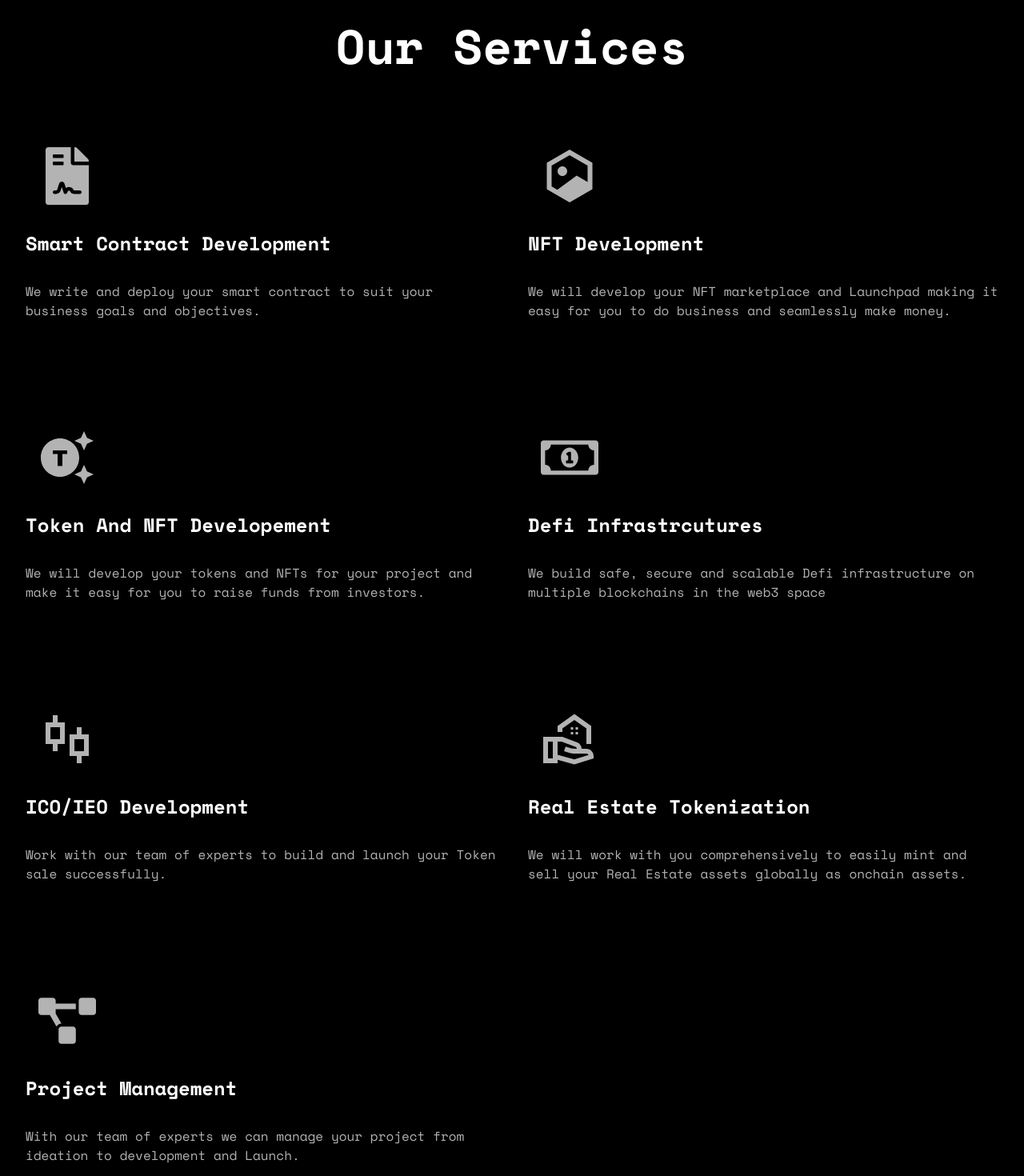
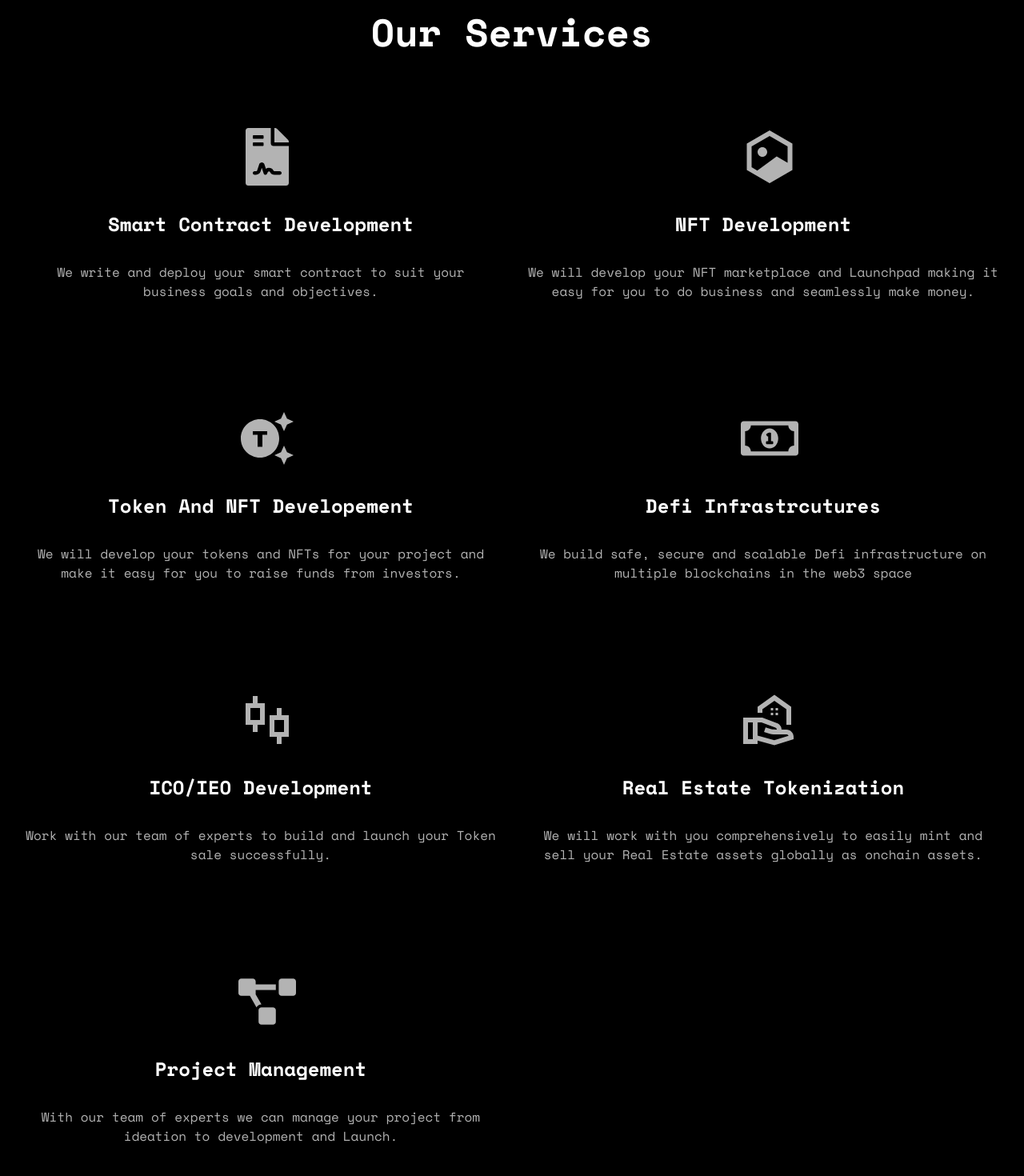
Before and after one commit to timmypelumy/fluur, a React (Vite) app: page / in a window 1280 px wide. Shown: the part 1280-2750 px from the top of the page at 80% size. Built offline with nearby package versions, Linux system fonts and the light colour scheme.

Commit message:
layout fixes

```diff
--- a/src/App.jsx
+++ b/src/App.jsx
@@ -80,12 +80,12 @@ export default function Home() {
         {/* Second box  */}
 
         <div className="mt-8 mb-16 w-full space-y-16 ">
-          <h2 className="text-white text-3xl  md:text-4xl  lg:text-6xl font-bold text-center ">
+          <h2 className="text-white text-3xl  md:text-4xl  lg:text-5xl font-bold text-center ">
             What is Fluur?
           </h2>
 
           <div className="mt-6 flex flex-col justify-center items-center px-8">
-            <p className="text-white max-w-5xl text-xl  md:text-xl  lg:text-2xl font-bold text-left lg:text-center ">
+            <p className="text-white max-w-5xl text-xl  md:text-xl  lg:text-2xl font-normal text-center lg:text-center ">
               Fluur is a web3 tech startup that focuses on building top notch
               infrastructures for other web 3 projects and tech startups. We are
               a development and marketing firm that offers end to end solutions
@@ -98,12 +98,12 @@ export default function Home() {
             </p>
           </div>
 
-          <h2 className="text-white text-3xl  md:text-4xl  lg:text-6xl font-bold text-center ">
+          <h2 className="text-white text-3xl  md:text-4xl  lg:text-5xl font-bold text-center ">
             Our Services
           </h2>
 
-          <div className="grid grid-cols-1 lg:grid-cols-2 justify-items-stretch gap-y-32 gap-x-10 py-8   text-white/70  mt-16 px-8 ">
-            <div>
+          <div className="grid grid-cols-1 lg:grid-cols-2  justify-items-center justify-between items-center gap-y-32 gap-x-10 py-8   text-white/70  mt-16 px-8 ">
+            <div className="flex flex-col  justify-center items-start lg:items-center">
               <div className="mb-8 ml-4">
                 <FaFileContract className="text-7xl 2xl:text-8xl c-text bi-rocket-takeoff"></FaFileContract>
               </div>
@@ -113,13 +113,14 @@ export default function Home() {
               </h1>
 
               <Fade bottom exit>
-                <p className="py-2 text-base">
+                <p className="py-2 text-base text-left lg:text-center">
                   We write and deploy your smart contract to suit your business
                   goals and objectives.
                 </p>
               </Fade>
             </div>
-            <div>
+            <div className="flex flex-col  justify-center items-start lg:items-center">
+              {" "}
               <div className="mb-8 ml-4">
                 <RiNftFill className="text-7xl 2xl:text-8xl c-text bi-sign-intersection-y"></RiNftFill>
               </div>
@@ -127,88 +128,87 @@ export default function Home() {
                 {" "}
                 NFT Development
               </h1>
-
               <Fade bottom exit>
-                <p className="py-2 text-base">
+                <p className="py-2 text-base text-left lg:text-center">
                   We will develop your NFT marketplace and Launchpad making it
                   easy for you to do business and seamlessly make money.
                 </p>
               </Fade>
             </div>
-            <div>
+            <div className="flex flex-col  justify-center items-start lg:items-center">
+              {" "}
               <div className="mb-8 ml-4">
                 <MdGeneratingTokens className="text-7xl 2xl:text-8xl c-text bi-building-up"></MdGeneratingTokens>
               </div>
               <h1 className="font-bold capitalize text-white text-2xl mb-6">
                 Token and NFT Developement
               </h1>
-
               <Fade bottom exit>
-                <p className="py-2 text-base">
+                <p className="py-2 text-base text-left lg:text-center">
                   We will develop your tokens and NFTs for your project and make
                   it easy for you to raise funds from investors.
                 </p>
               </Fade>
             </div>
 
-            <div>
+            <div className="flex flex-col  justify-center items-start lg:items-center">
+              {" "}
               <div className="mb-8 ml-4">
                 <FaRegMoneyBillAlt className="text-7xl 2xl:text-8xl c-text bi-building-up"></FaRegMoneyBillAlt>
               </div>
               <h1 className="font-bold capitalize text-white text-2xl mb-6">
                 Defi Infrastrcutures
               </h1>
-
               <Fade bottom exit>
-                <p className="py-2 text-base">
+                <p className="py-2 text-base text-left lg:text-center">
                   We build safe, secure and scalable Defi infrastructure on
                   multiple blockchains in the web3 space
                 </p>
               </Fade>
             </div>
 
-            <div>
+            <div className="flex flex-col  justify-center items-start lg:items-center">
+              {" "}
               <div className="mb-8 ml-4">
                 <RiStockLine className="text-7xl 2xl:text-8xl c-text bi-building-up"></RiStockLine>
               </div>
               <h1 className="font-bold capitalize text-white text-2xl mb-6">
                 ICO/IEO Development
               </h1>
-
               <Fade bottom exit>
-                <p className="py-2 text-base">
+                <p className="py-2 text-base text-left lg:text-center">
                   Work with our team of experts to build and launch your Token
                   sale successfully.
                 </p>
               </Fade>
             </div>
 
-            <div>
+            <div className="flex flex-col  justify-center items-start lg:items-center">
+              {" "}
               <div className="mb-8 ml-4">
                 <MdOutlineRealEstateAgent className="text-7xl 2xl:text-8xl c-text bi-building-up"></MdOutlineRealEstateAgent>
               </div>
               <h1 className="font-bold capitalize text-white text-2xl mb-6">
                 Real Estate Tokenization
               </h1>
-
               <Fade bottom exit>
-                <p className="py-2 text-base">
+                <p className="py-2 text-base text-left lg:text-center">
                   We will work with you comprehensively to easily mint and sell
                   your Real Estate assets globally as onchain assets.
                 </p>
               </Fade>
             </div>
 
-            <div>
+            <div className="flex flex-col  justify-center items-start lg:items-center">
+              {" "}
               <div className="mb-8 ml-4">
                 <FaProjectDiagram className="text-7xl 2xl:text-8xl c-text bi-building-up"></FaProjectDiagram>
               </div>
               <h1 className="font-bold capitalize text-white text-2xl mb-6">
                 Project Management
               </h1>
-
               <Fade bottom exit>
-                <p className="py-2 text-base">
+                <p className="py-2 text-base text-left lg:text-center">
                   With our team of experts we can manage your project from
                   ideation to development and Launch.
                 </p>
```
